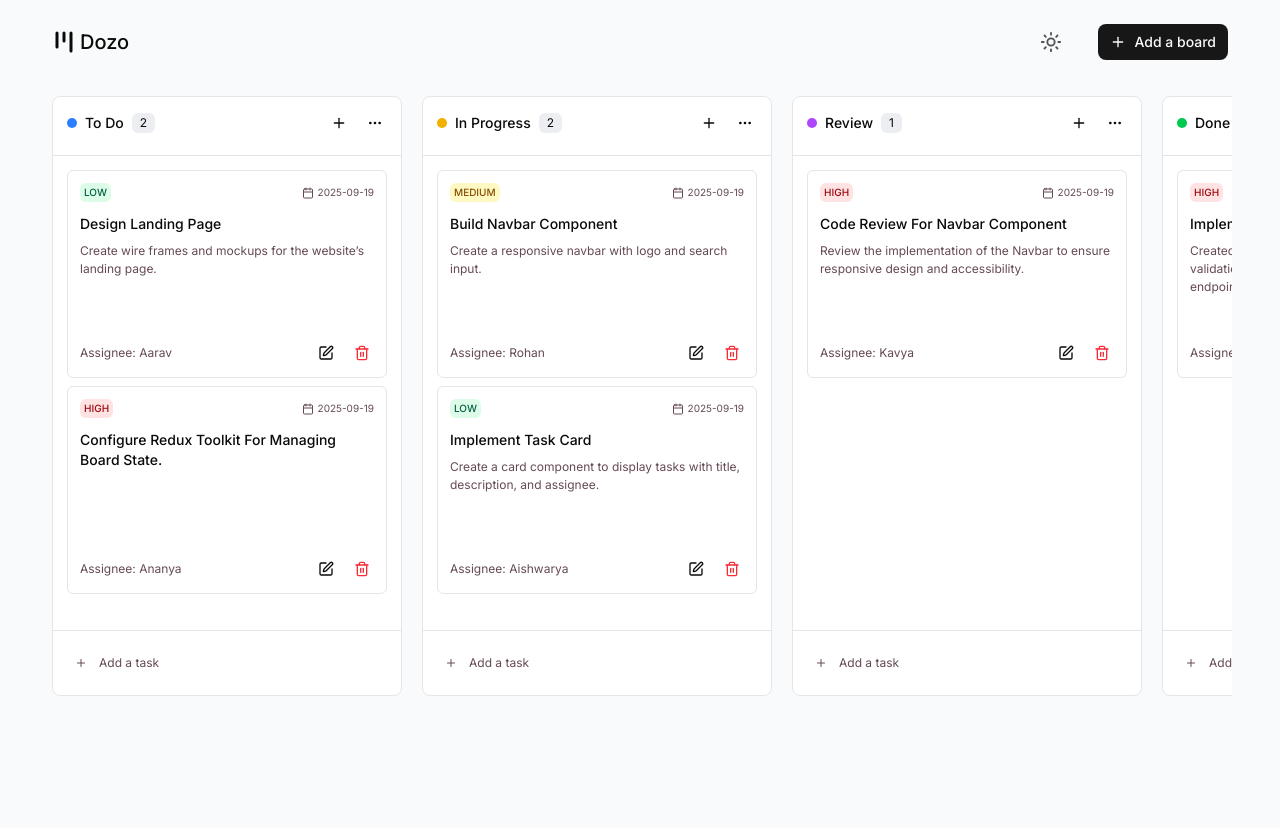
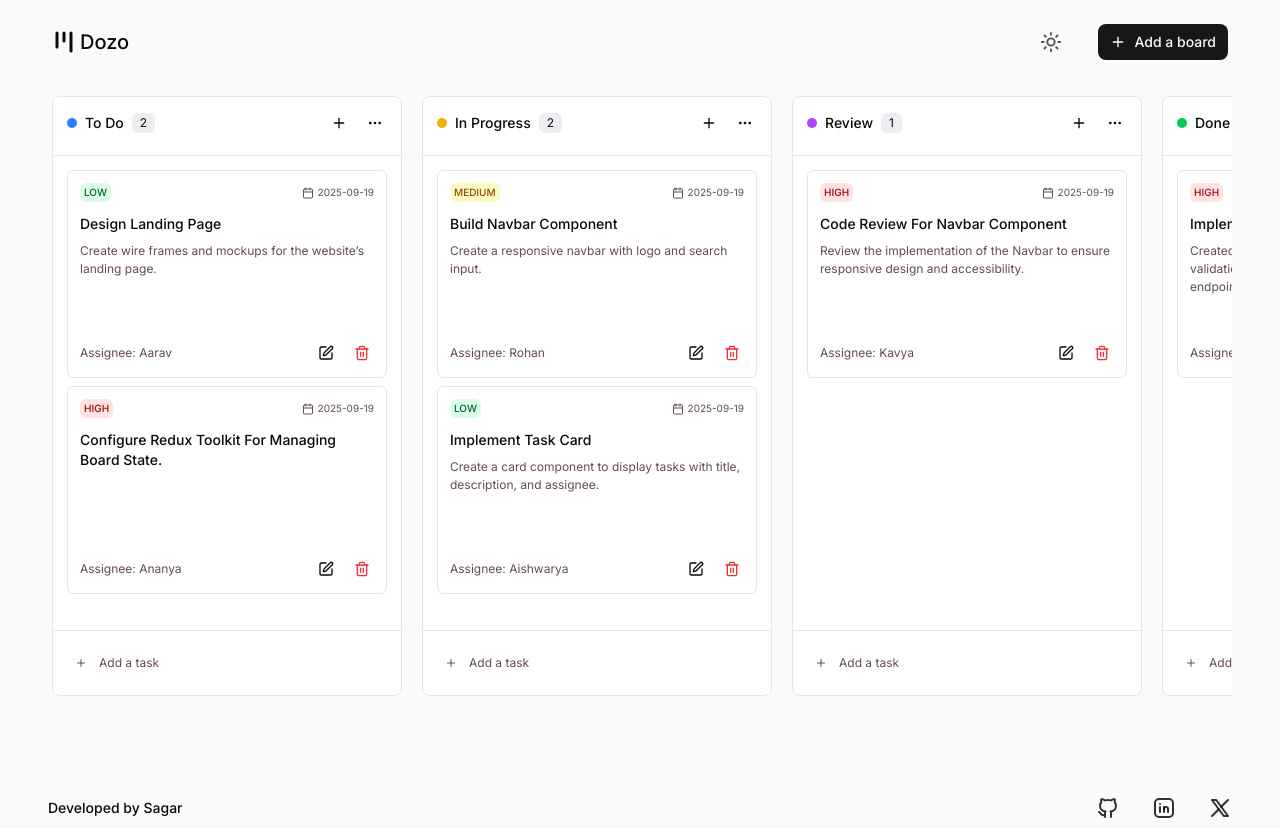
Before and after one commit to devxsagar/Dozo, a React (Vite) app: page / in a window 1280 px wide. Before the commit the page ends 800 px from the top, so only its background shows below. Built offline with nearby package versions, Linux system fonts and the light colour scheme.

Commit message:
add: footer

```diff
--- a/src/App.jsx
+++ b/src/App.jsx
@@ -4,6 +4,7 @@ import Navbar from "./components/Navbar";
 import Board from "./components/Board";
 import { useEffect, useState } from "react";
 import { clarity } from "react-microsoft-clarity";
+import Footer from "./components/Footer";
 
 const App = () => {
   const [darkMode, setDarkMode] = useState(() => {
@@ -40,9 +41,12 @@ const App = () => {
   return (
     <Provider store={store}>
       <div>
-        <div className="max-w-screen lg:w-[1200px] p-2 mx-auto">
-          <Navbar toggleDarkMode={toggleDarkMode} darkMode={darkMode} />
-          <Board />
+        <div className="max-w-screen lg:w-[1200px] min-h-screen p-2 mx-auto flex flex-col justify-between gap-y-20">
+          <div>
+            <Navbar toggleDarkMode={toggleDarkMode} darkMode={darkMode} />
+            <Board />
+          </div>
+          <Footer />
         </div>
       </div>
     </Provider>
--- /dev/null
+++ b/src/components/Footer.jsx
@@ -0,0 +1,73 @@
+import React from "react";
+
+const Footer = () => {
+  return (
+    <div className="flex items-center justify-between">
+      <p className="text-sm font-medium">Developed by Sagar </p>
+
+      <div className="flex items-center max-md:gap-x-4 gap-x-8 text-black/80 dark:text-white/80">
+        <a href="https://github.com/devxsagar/Dozo">
+          <svg
+            xmlns="http://www.w3.org/2000/svg"
+            width="24"
+            height="24"
+            viewBox="0 0 24 24"
+            fill="none"
+            stroke="currentColor"
+            stroke-width="2"
+            stroke-linecap="round"
+            stroke-linejoin="round"
+            class="icon icon-tabler icons-tabler-outline icon-tabler-brand-github"
+          >
+            <path stroke="none" d="M0 0h24v24H0z" fill="none" />
+            <path d="M9 19c-4.3 1.4 -4.3 -2.5 -6 -3m12 5v-3.5c0 -1 .1 -1.4 -.5 -2c2.8 -.3 5.5 -1.4 5.5 -6a4.6 4.6 0 0 0 -1.3 -3.2a4.2 4.2 0 0 0 -.1 -3.2s-1.1 -.3 -3.5 1.3a12.3 12.3 0 0 0 -6.2 0c-2.4 -1.6 -3.5 -1.3 -3.5 -1.3a4.2 4.2 0 0 0 -.1 3.2a4.6 4.6 0 0 0 -1.3 3.2c0 4.6 2.7 5.7 5.5 6c-.6 .6 -.6 1.2 -.5 2v3.5" />
+          </svg>
+        </a>
+
+        <a href="https://www.linkedin.com/in/sagar-mitra19/">
+          <svg
+            xmlns="http://www.w3.org/2000/svg"
+            width="24"
+            height="24"
+            viewBox="0 0 24 24"
+            fill="none"
+            stroke="currentColor"
+            stroke-width="2"
+            stroke-linecap="round"
+            stroke-linejoin="round"
+            class="icon icon-tabler icons-tabler-outline icon-tabler-brand-linkedin"
+          >
+            <path stroke="none" d="M0 0h24v24H0z" fill="none" />
+            <path d="M8 11v5" />
+            <path d="M8 8v.01" />
+            <path d="M12 16v-5" />
+            <path d="M16 16v-3a2 2 0 1 0 -4 0" />
+            <path d="M3 7a4 4 0 0 1 4 -4h10a4 4 0 0 1 4 4v10a4 4 0 0 1 -4 4h-10a4 4 0 0 1 -4 -4z" />
+          </svg>
+        </a>
+
+        <a href="https://x.com/devxsagar">
+          {" "}
+          <svg
+            xmlns="http://www.w3.org/2000/svg"
+            width="24"
+            height="24"
+            viewBox="0 0 24 24"
+            fill="none"
+            stroke="currentColor"
+            stroke-width="2"
+            stroke-linecap="round"
+            stroke-linejoin="round"
+            class="icon icon-tabler icons-tabler-outline icon-tabler-brand-x"
+          >
+            <path stroke="none" d="M0 0h24v24H0z" fill="none" />
+            <path d="M4 4l11.733 16h4.267l-11.733 -16z" />
+            <path d="M4 20l6.768 -6.768m2.46 -2.46l6.772 -6.772" />
+          </svg>
+        </a>
+      </div>
+    </div>
+  );
+};
+
+export default Footer;
```
